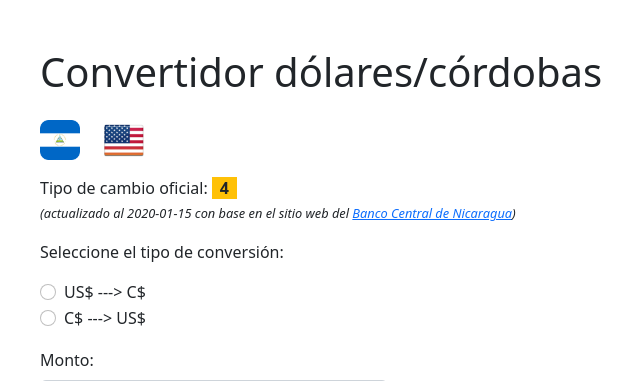
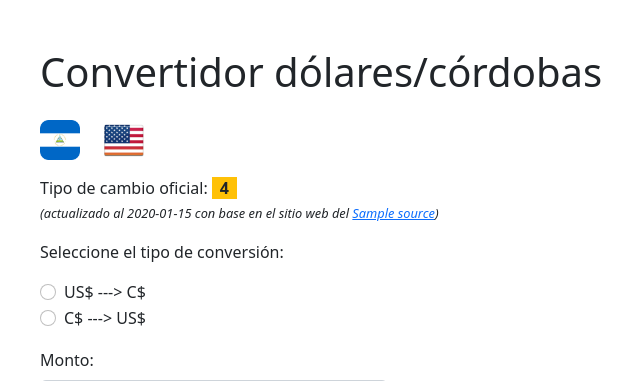
Before and after one commit to shnrz/UsdNioConverter, a Flask app: template templates/index.html in a window 1280 px wide. Shown: the top 381 px of the page, without its empty margins (54-694 px from the left). Run offline with Flask 2, Linux system fonts and the light colour scheme; the template is opened without the code that fills it: most values are stand-ins (such as "Sample title", 1, 10 or a date in 2020); some libraries are stand-ins or nearby versions.

Commit message:
Added "Dele Peso a sus Pesos"  as a fallback

```diff
--- a/index.py
+++ b/index.py
@@ -1,6 +1,7 @@
 from sqlite3 import DateFromTicks
 from flask import Flask, render_template, request
 import requests
+from requests.exceptions import ConnectTimeout
 from bs4 import BeautifulSoup
 from datetime import date, datetime
 
@@ -13,33 +14,54 @@ latest_update = date(1900, 1, 1)
 def get_rate():
    global latest_update
    global latest_rate
+
+   source = 'Banco Central de Nicaragua'
    if (latest_update < date.today()):
-      print('Fetching fresh date from BCN.gob.ni ...')
-      bcn_source = requests.get("https://www.bcn.gob.ni/", verify=False).content
-      # bcn_source = requests.request("GET", "https://www.bcn.gob.ni/").content
-      soup = BeautifulSoup(bcn_source, 'html.parser')
-      table_cell = soup.select("#economicos tr:nth-of-type(5) td:nth-of-type(1)")[0]
-      cell_value = table_cell.get_text()
-      exchange_rate = float(cell_value[1:8])
-      latest_rate = exchange_rate
-      latest_update = date.today()
-   return latest_rate
+      print('Fetching fresh rate from BCN.gob.ni ...')
+      headers = { 'User-Agent': 'Mozilla/5.0 (Macintosh; Intel Mac OS X 10.12; rv:55.0) Gecko/20100101 Firefox/55.0' }
+
+      try:
+         bcn_source = requests.get("https://www.bcn.gob.ni/", timeout=4, headers=headers).content
+         soup = BeautifulSoup(bcn_source, 'html.parser')
+         table_cell = soup.select("#economicos tr:nth-of-type(5) td:nth-of-type(1)")[0]
+         cell_value = table_cell.get_text()
+         latest_rate = float(cell_value[1:8])
+
+      except ConnectTimeout:
+         print('Fetching fresh rate from Dele Peso a sus Pesos ...')
+         source = 'Dele Peso a sus Pesos'
+         dpasp_source = requests.get("https://www.delepesoasuspesos.com/indicadores-economicos/cambio-del-dolar", timeout=3, headers=headers).content
+         soup = BeautifulSoup(dpasp_source, 'html.parser')
+         table_rows = soup.select("#page-main-content article table:nth-of-type(2) tr")
+         table_rows.pop(0)
+         for row in table_rows:
+            row_date = datetime.strptime(row.select("td.col-1")[0].get_text(), '%Y-%m-%d').date()
+            if row_date == date.today():
+               latest_rate = float(row.select("td.col-2")[0].get_text())
+               break
+
+   latest_update = date.today()
+   return [latest_rate, source]
 
 @app.route("/", methods=['GET','POST'])
 def homepage():
-   rate = get_rate()
+   rate_results = get_rate()
+   rate = rate_results[0]
+   source = rate_results[1]
+   source_url = "https://www.bcn.gob.ni/"
+   if source != 'Banco Central de Nicaragua':
+      source_url = "https://www.delepesoasuspesos.com/indicadores-economicos/cambio-del-dolar"
    if request.method == 'POST':
       if request.form['operation'] == 'usdnio':
          usd_amount = request.form['amount']
          nio_amount = round(float(usd_amount) * rate, 2)
-         return render_template("result.html", exchange_rate=rate, usd="US$ {:,.2f}".format(float(usd_amount)), nio="C$ {:,.2f}".format(nio_amount), latest_update=date.today().strftime("%d-%b-%Y"))
       else:
          nio_amount = request.form['amount']
          usd_amount = round(float(nio_amount) / rate, 2)
-         return render_template("result.html", exchange_rate=rate, usd="US$ {:,.2f}".format(usd_amount), nio="C$ {:,.2f}".format(float(nio_amount)), latest_update=date.today().strftime("%d-%b-%Y"))
+      return render_template("result.html", exchange_rate=rate, usd="US$ {:,.2f}".format(float(usd_amount)), nio="C$ {:,.2f}".format(float(nio_amount)), latest_update=date.today().strftime("%d-%b-%Y"), source=source, source_url=source_url)
    else:
       global latest_update
-      return render_template("index.html", exchange_rate="{0:.4f}".format(rate), latest_update=latest_update.strftime("%d-%b-%Y"))
+      return render_template("index.html", exchange_rate="{0:.4f}".format(rate), latest_update=latest_update.strftime("%d-%b-%Y"), source=source, source_url=source_url)
 
 @app.route("/usdtonio/<usd>")
 def usd_convert(usd):
--- a/templates/index.html
+++ b/templates/index.html
@@ -17,7 +17,7 @@
          <img src="{{url_for('static', filename='img/usa_flag.png')}}" alt="USA flag" style="max-height: 5vh; width: auto;" />
       </div>
       <p>Tipo de cambio oficial: <strong class="bg-warning px-2" id="rate">{{exchange_rate}}</strong><br />
-         <em style="font-size: 0.8em;">(actualizado al {{latest_update}} con base en el sitio web del <a href="https://bcn.gob.ni" target="_blank">Banco Central de Nicaragua</a>)</em>
+         <em style="font-size: 0.8em;">(actualizado al {{latest_update}} con base en el sitio web del <a href="{{source_url}}" target="_blank">{{source}}</a>)</em>
       </p>
       <p>Seleccione el tipo de conversión:</p>
 
```
